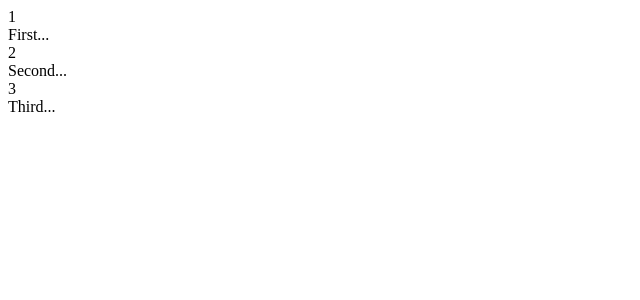
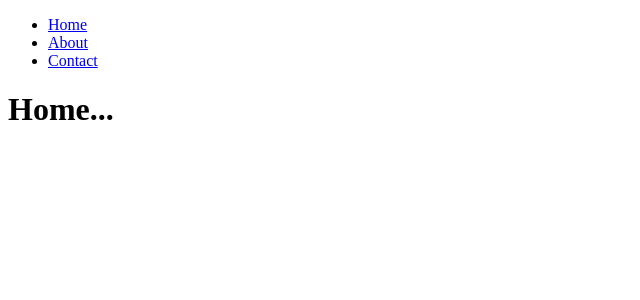
Before and after one commit to duccuong2808/reactjs-tutorial, a React app: page / in a window 1280 px wide. Shown: the top 300 px of the page, without its empty margins (0-640 px from the left). Built offline with nearby package versions, Linux system fonts and the light colour scheme.

Commit message:
11. Router - Use react-router + Create components + Add router

```diff
--- a/App.jsx
+++ b/App.jsx
@@ -1,53 +1,43 @@
 import React from 'react';
+import {Link} from 'react-router';
 
 class App extends React.Component {
-  constructor() {
-    super();
+  render() {
+    return(
+      <div>
+        <ul>
+          <li><Link to="home">Home</Link></li>
+          <li><Link to="about">About</Link></li>
+          <li><Link to="contact">Contact</Link></li>
+        </ul>
 
-    this.state = {
-      data:
-        [
-          {
-            name: 'First...',
-            id: 1,
-          },
+        {this.props.children}
+      </div>
+    )
+  }
+}
+export default App;
 
-          {
-            name: 'Second...',
-            id: 2
-          },
-
-          {
-            name: 'Third...',
-            id: 3
-          }
-        ]
-    }
-  }
-
+export class Home extends React.Component {
   render() {
     return (
-      <div>
-        <div>
-          {
-            this.state.data.map((data, i) =>
-              <Content key = {i} componentData = {data}/>)
-          }
-        </div>
-      </div>
-    );
+      <h1>Home...</h1>
+    )
   }
 }
 
-class Content extends React.Component {
+export class About extends React.Component {
   render() {
     return (
-      <div>
-        <div>{this.props.componentData.id}</div>
-        <div>{this.props.componentData.name}</div>
-      </div>
-    );
+      <h1>About...</h1>
+    )
   }
 }
 
-export default App;
+export class Contact extends React.Component {
+  render()  {
+    return (
+      <h1>Contact...</h1>
+    )
+  }
+}
--- a/main.js
+++ b/main.js
@@ -1,5 +1,16 @@
 import React from 'react';
 import ReactDOM from 'react-dom';
+import {Router, Route, browserHistory, IndexRoute} from 'react-router';
 import App from './App.jsx';
+import {Home,About,Contact} from './App.jsx';
 
-ReactDOM.render(<App/>, document.getElementById('app'));
+ReactDOM.render((
+  <Router history = {browserHistory}>
+    <Route path = "/" component = {App}>
+      <IndexRoute component = {Home} />
+      <Route path = "home" component = {Home} />
+      <Route path = "about" component = {About} />
+      <Route path = "contact" component = {Contact} />
+    </Route>
+  </Router>
+), document. getElementById('app'));
```
